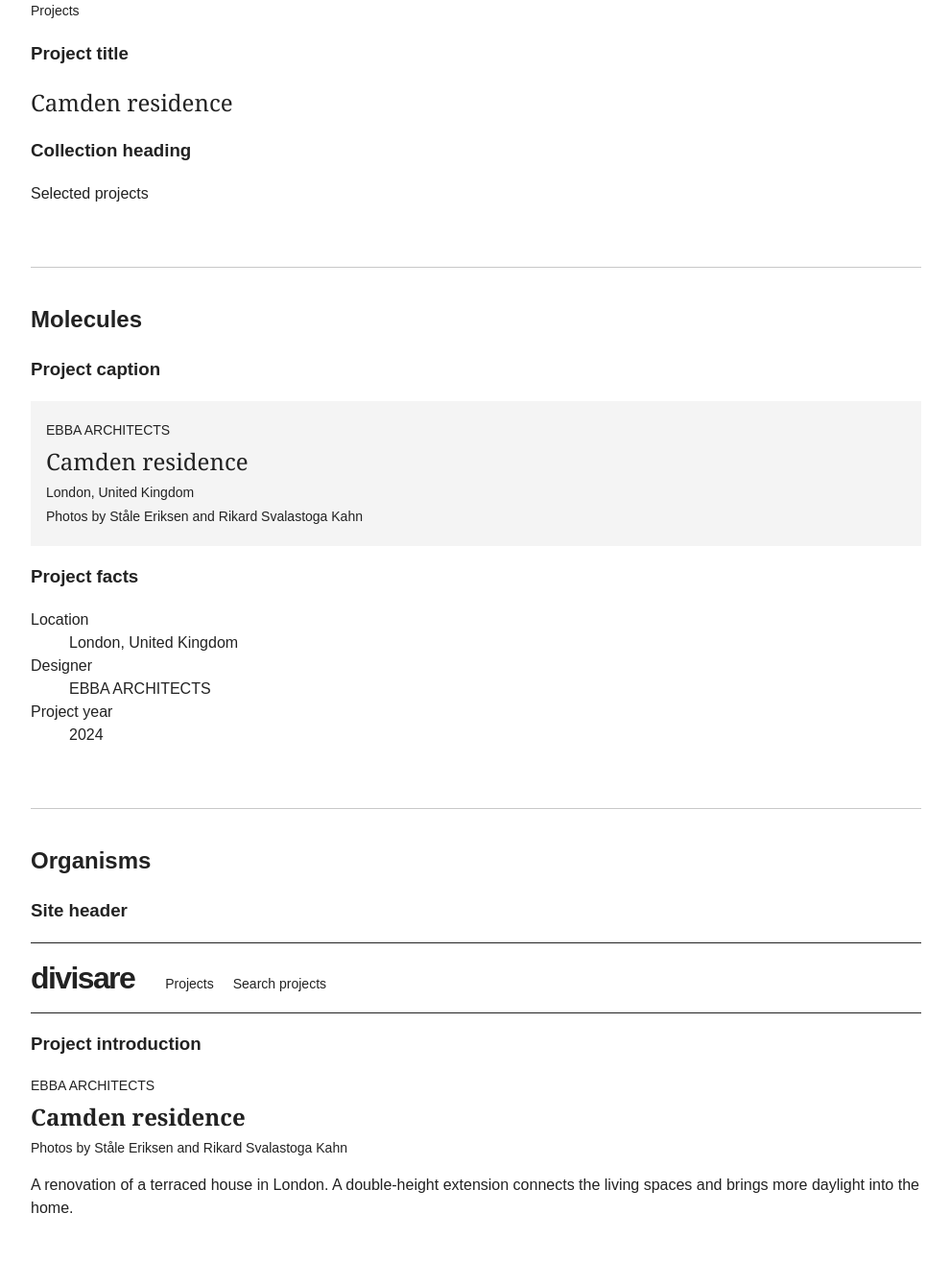
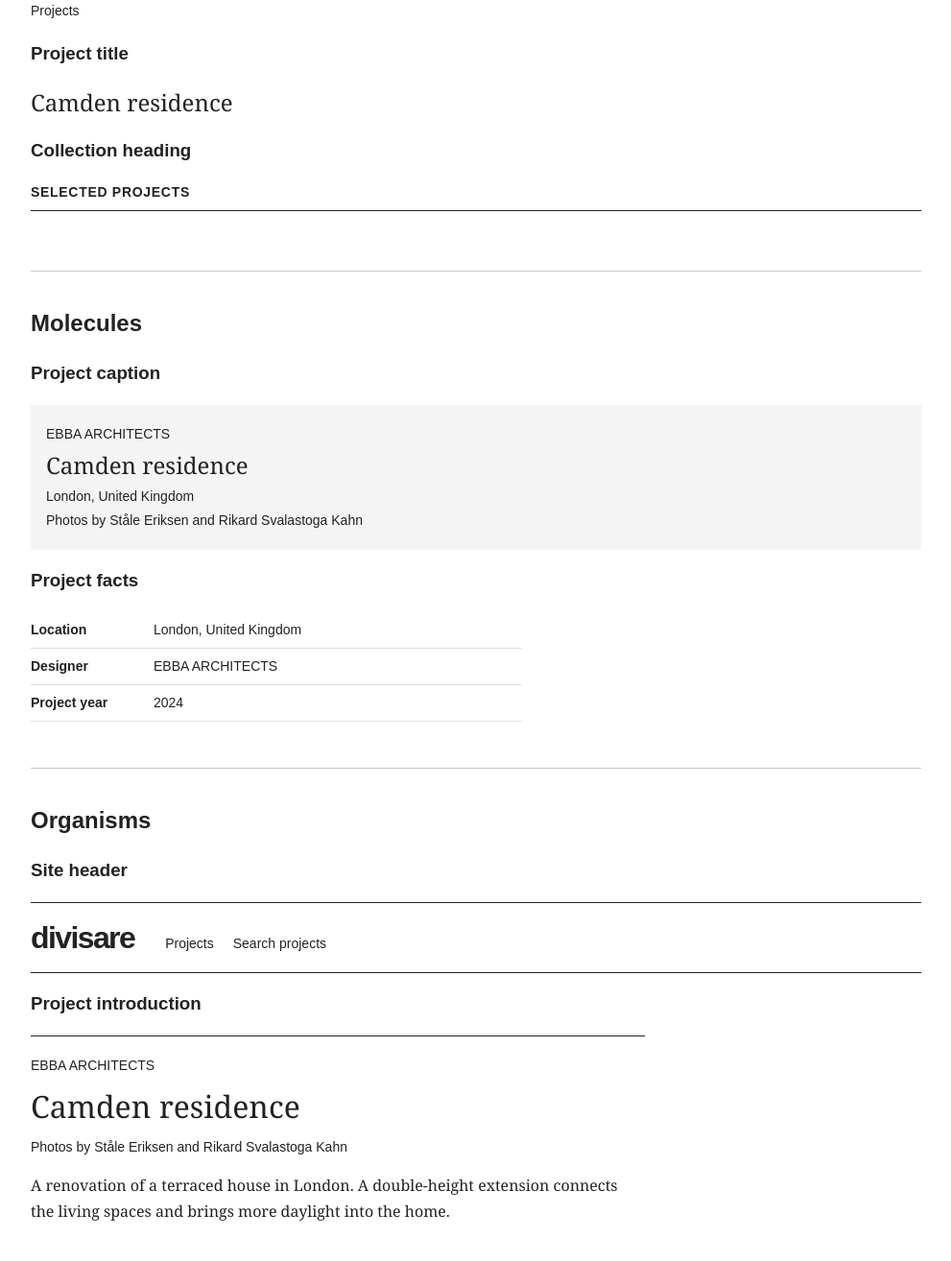
Before and after one commit to NichaChaowai/divisare-case-study, a plain HTML site: page components/index.html in a window 1280 px wide. Shown: the part 465-1779 px from the top of the page at 96% size, without its empty margins (144-1135 px from the left). Drawn offline with Linux system fonts and the light colour scheme.

Commit message:
Add basic styles for the new components

```diff
--- a/components/styles.css
+++ b/components/styles.css
@@ -80,3 +80,51 @@ a:focus-visible {
 .site-nav {
   margin: 0;
 }
+
+.collection-heading {
+  border-bottom: 1px solid #222;
+  padding-bottom: 0.5rem;
+  font-size: 0.875rem;
+  font-weight: 700;
+  text-transform: uppercase;
+  letter-spacing: 0.05em;
+}
+
+.project-facts {
+  max-width: 32rem;
+  margin: 0;
+}
+
+.project-facts div {
+  display: grid;
+  grid-template-columns: 7rem 1fr;
+  gap: 1rem;
+  padding-block: 0.5rem;
+  border-bottom: 1px solid #ddd;
+  font-size: 0.875rem;
+}
+
+.project-facts dt {
+  font-weight: 700;
+}
+
+.project-facts dd {
+  margin: 0;
+}
+
+.project-intro {
+  max-width: 40rem;
+  padding-block: 1rem;
+  border-top: 1px solid #222;
+}
+
+.project-intro .project-title {
+  margin-block: 0.5rem;
+  font-size: 2rem;
+  font-weight: 400;
+}
+
+.project-summary {
+  font-family: Georgia, serif;
+  line-height: 1.7;
+}
```
